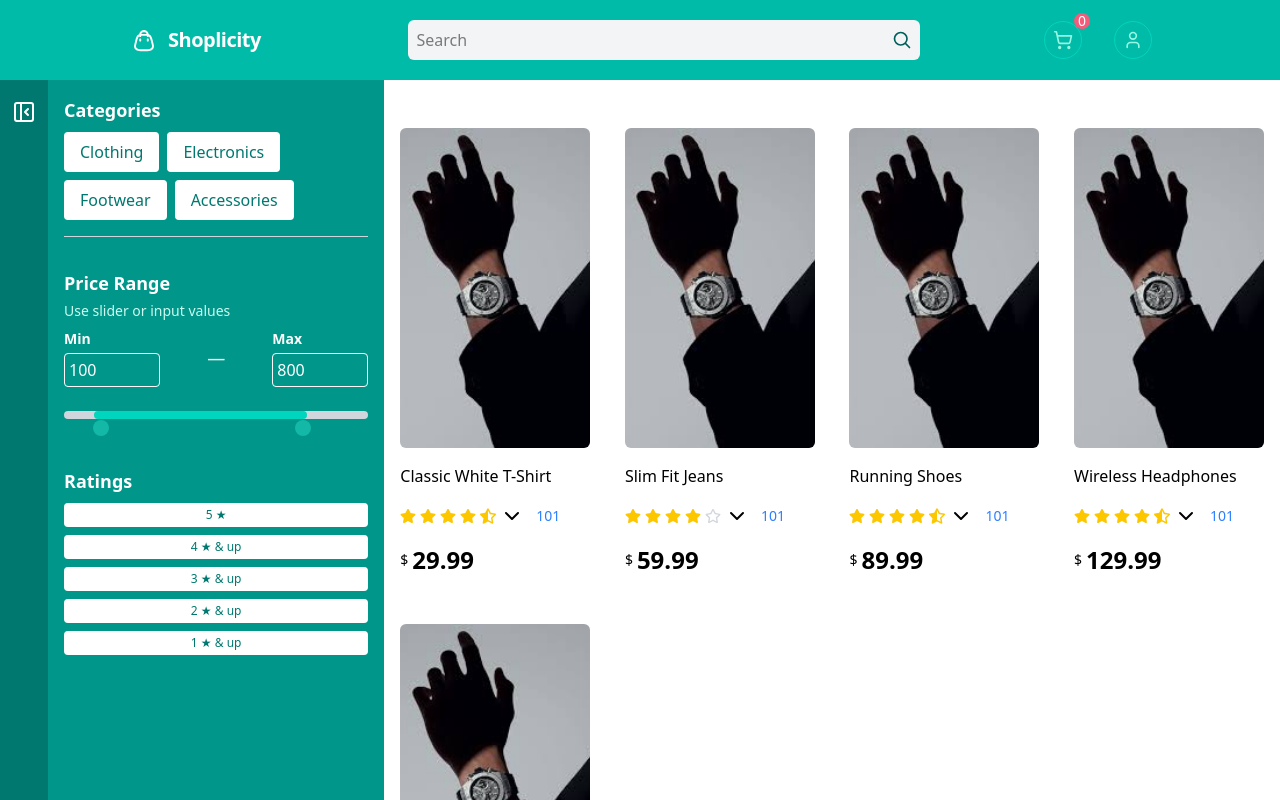
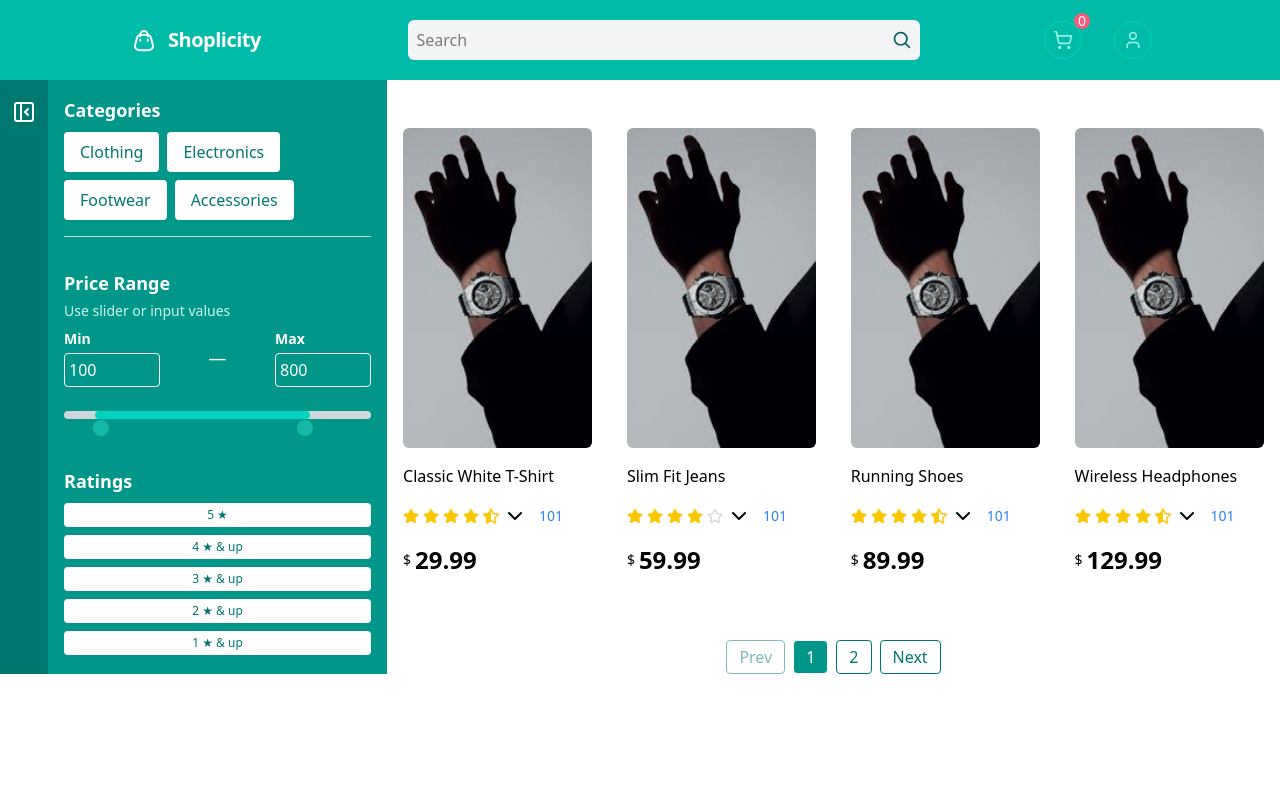
Before and after one commit to Kidd0921/frontend, a Next.js app: page /products in a window 1280 px wide. Shown: the top 800 px of the page. Built offline with nearby package versions, Linux system fonts and the light colour scheme.

Commit message:
Pagination

```diff
--- a/src/app/products/page.tsx
+++ b/src/app/products/page.tsx
@@ -1,12 +1,14 @@
 'use client';
 
 import { useState } from "react";
+import { PanelLeftOpen, PanelLeftClose } from 'lucide-react';
 import { Product } from "@/types/product";
 import ProductListing from "@/components/products/ProductListing";
-import { PanelLeftOpen, PanelLeftClose } from 'lucide-react';
+import Pagination from "@/components/Pagination";
 import FilterSideBar from "@/components/Filter/FilterSideBar";
 
-const PRODUCT_PER_PAGE = 8;
+
+const PRODUCTS_PER_PAGE = 4;
 const  products: Product[] = [
   {
     id: '1',
@@ -61,6 +63,11 @@ const  products: Product[] = [
 ]
 const ListPage = () => {
   const [sidebarOpen, setSidebarOpen] = useState(true);
+  const [currentPage, setCurrentPage] = useState(1);
+
+  const totalPages = Math.ceil(products.length / PRODUCTS_PER_PAGE);
+  const startIdx = (currentPage - 1) * PRODUCTS_PER_PAGE;
+  const currentProducts = products.slice(startIdx, startIdx + PRODUCTS_PER_PAGE);
 
   return (
     <div
@@ -80,7 +87,17 @@ const ListPage = () => {
         </div>
       )}
 
-      <ProductListing products={products} />
+      <div
+        className="w-full"
+      >
+        <ProductListing products={currentProducts} />
+        <Pagination
+          currentPage={currentPage}
+          totalPages={totalPages}
+          onPageChange={(page) => setCurrentPage(page)}
+        />
+      </div>
+
 
     </div>
 
--- a/src/components/Navbar.tsx
+++ b/src/components/Navbar.tsx
@@ -2,6 +2,7 @@
 import SearchBar from "./SearchBar";
 import NavIcons from "./NavIcons";
 import FilterMenu from "./Filter/FilterMenu";
+import Link from "next/link";
 import { useState } from "react";
 
 const Navbar = () => {
@@ -18,7 +19,10 @@ const Navbar = () => {
 
         {/* BIGGER SCREENS */}
         <div className="hidden md:flex items-center justify-between gap-8 h-full">
-          <div className="flex items-center flex-shrink-0 text-white mr-6">
+          <Link
+            href={"/"}
+            className="flex items-center flex-shrink-0 text-white mr-6"
+          >
             <svg
               className="fill-current h-8 w-8 mr-2"
               viewBox="0 -0.5 25 25"
@@ -29,7 +33,7 @@ const Navbar = () => {
             <span className="font-semibold text-xl tracking-tight">
               Shoplicity
             </span>
-          </div>
+          </Link>
 
           <div className="w-1/2">
             <SearchBar/>
--- /dev/null
+++ b/src/components/Pagination.tsx
@@ -0,0 +1,45 @@
+interface PaginationProps {
+  currentPage: number;
+  totalPages: number;
+  onPageChange: (page: number) => void;
+}
+
+const Pagination: React.FC<PaginationProps> = ({ currentPage, totalPages, onPageChange }) => {
+  const pages = Array.from({ length: totalPages }, (_, i) => i + 1);
+
+  return (
+    <div className="flex justify-center mt-8 gap-2">
+      <button
+        onClick={() => onPageChange(currentPage - 1)}
+        disabled={currentPage === 1}
+        className="px-3 py-1 rounded border bg-white text-teal-700 hover:bg-teal-100 disabled:opacity-50"
+      >
+        Prev
+      </button>
+
+      {pages.map((page) => (
+        <button
+          key={page}
+          onClick={() => onPageChange(page)}
+          className={`px-3 py-1 rounded border ${
+            page === currentPage
+              ? "bg-teal-600 text-white"
+              : "bg-white text-teal-700 hover:bg-teal-100"
+          }`}
+        >
+          {page}
+        </button>
+      ))}
+
+      <button
+        onClick={() => onPageChange(currentPage + 1)}
+        disabled={currentPage === totalPages}
+        className="px-3 py-1 rounded border bg-white text-teal-700 hover:bg-teal-100 disabled:opacity-50"
+      >
+        Next
+      </button>
+    </div>
+  );
+};
+
+export default Pagination;
--- a/src/components/products/ProductListing.tsx
+++ b/src/components/products/ProductListing.tsx
@@ -5,7 +5,7 @@ import RatingStars from "@/components/RatingStars";
 import { ChevronDown } from 'lucide-react';
 
 interface ProductsListingProp {
-  products: Product[]; // example: 4.3
+  products: Product[];
 }
 
 const ProductListing:React.FC<ProductsListingProp> = ({products}) => {
```
